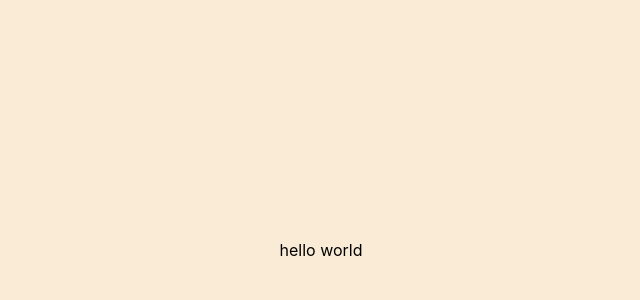
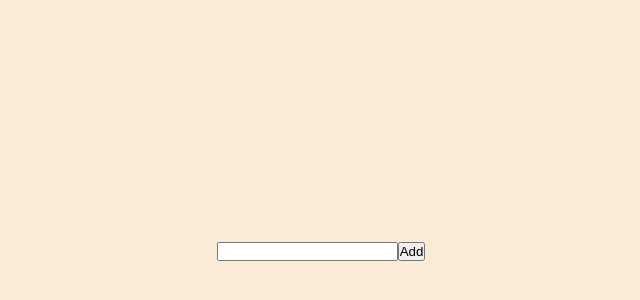
Before and after one commit to sonnybardhan/react-shed, a React (Create React App) app: page / in a window 1280 px wide. Shown: the part 150-450 px from the top of the page, without its empty margins (319-959 px from the left). Built offline with nearby package versions, Linux system fonts and the light colour scheme; the HTML template or start-up script is replaced by a standard one.

Commit message:
basic todo list

```diff
--- a/src/App.js
+++ b/src/App.js
@@ -1,5 +1,11 @@
+import { TodoList } from './TodoList';
+
 function App() {
-  return <div className='App'>hello world</div>;
+  return (
+    <div className='App'>
+      <TodoList />
+    </div>
+  );
 }
 
 export default App;
--- /dev/null
+++ b/src/TodoList.js
@@ -0,0 +1,74 @@
+import React, { useState } from 'react';
+
+export const TodoList = () => {
+  const [todos, setTodos] = useState([]);
+  const [todo, setTodo] = useState('');
+
+  const handleSubmit = (e) => {
+    e.preventDefault();
+    const newTodo = {
+      task: todo,
+      id: Math.random() * 999,
+      complete: false,
+    };
+    setTodos([...todos, newTodo]);
+    setTodo('');
+  };
+
+  const handleDelete = (id) => {
+    setTodos((prevTodos) => prevTodos.filter((todo) => todo.id !== id));
+  };
+
+  const handleComplete = (id) => {
+    setTodos((prevTodos) =>
+      prevTodos.map((todo) => {
+        if (todo.id === id) {
+          return { ...todo, complete: !todo.complete };
+        }
+        return todo;
+      })
+    );
+  };
+
+  return (
+    <div>
+      <div className='container'>
+        <div className='input-container'>
+          <form onSubmit={handleSubmit}>
+            <input
+              type='text'
+              value={todo}
+              onChange={(e) => setTodo(e.target.value)}
+            />
+            <button onClick={handleSubmit}>Add</button>
+          </form>
+        </div>
+        <div className='todos-container'>
+          {todos.map((todo) => (
+            <div
+              key={Math.random() * 999}
+              style={{
+                display: 'flex',
+                justifyContent: 'space-between',
+                color: todo.complete ? 'green' : 'red',
+                width: '100%',
+                padding: '2px',
+                margin: '2px',
+              }}
+            >
+              <p
+                onClick={() => handleComplete(todo.id)}
+                style={{
+                  width: '100%',
+                }}
+              >
+                {todo.task}
+              </p>
+              <button onClick={() => handleDelete(todo.id)}>Delete</button>
+            </div>
+          ))}
+        </div>
+      </div>
+    </div>
+  );
+};
```
